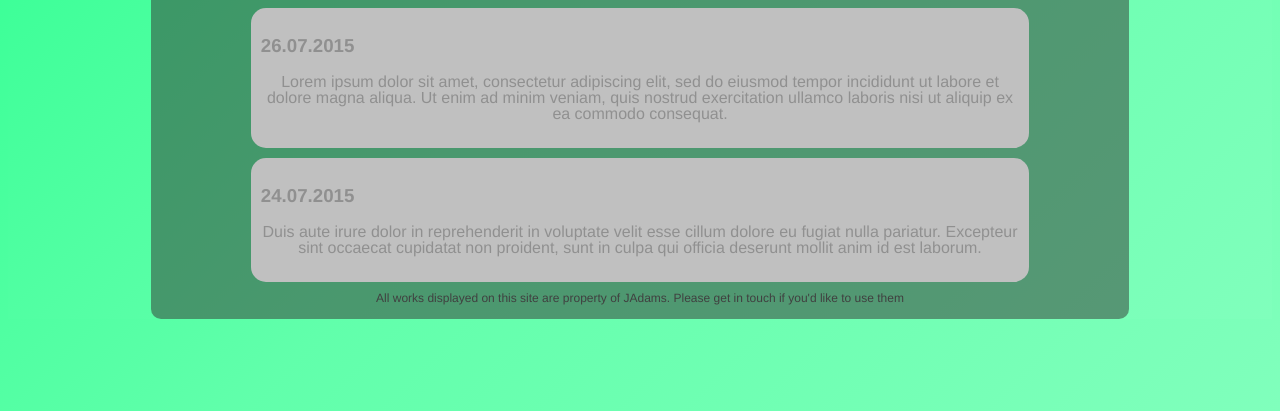
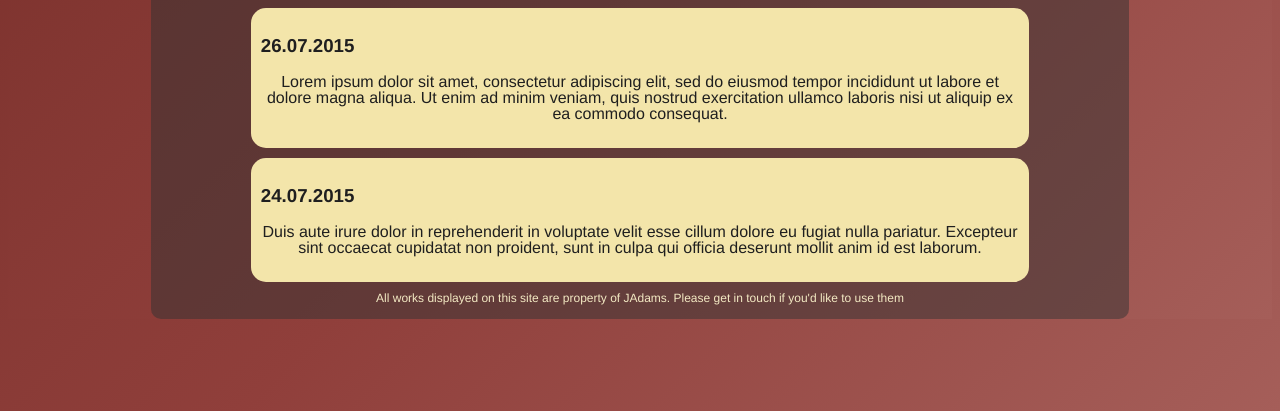
Before and after one commit to akulbaba/jadams, a plain HTML site: page index.html in a window 1280 px wide. Shown: the part 389-800 px from the top of the page. Drawn offline with Linux system fonts and the light colour scheme.

Commit message:
changed colour scheme

```diff
--- a/stylesheet.css
+++ b/stylesheet.css
@@ -1,10 +1,10 @@
 html, body {
-	background: -webkit-linear-gradient(-45deg, #80FFBC, #61FFAB, #28FF8D);
+	background: -webkit-linear-gradient(-45deg, #80FFBC, #61ffab, #28FF8D);
 	background: -o-linear-gradient(-45deg, #80FFBC, #61FFAB, #28FF8D);
 	background: -moz-linear-gradient(-45deg, #80FFBC, #61FFAB, #28FF8D);
-	background: linear-gradient(-45deg, #80FFBC, #61FFAB, #28FF8D);
+	background: linear-gradient(-45deg, #A55E59, #903F3B, #762E29);
 	font-family: Helvetica, Chivo, Serif;
-	color: #909090;
+	color: #1F1F1F;
 	text-align: center;
 	height: auto;
 	min-height: 100%;
@@ -68,7 +68,7 @@ html, body {
 	margin: auto;
 	margin-bottom: 10px;
 	padding: 10px;
-	background: #C0C0C0;
+	background: #F3E5AA;
 	border-radius: 15px;
 	overflow: auto;
 }
@@ -95,7 +95,7 @@ html, body {
 }
 
 .footer {
-	color: #404040;
+	color: #F3E9C3;
 	font-size: 0.75em;
 	margin: auto;
 }
@@ -130,11 +130,10 @@ nav {
 
 a {
 	text-decoration: none;
-	color: #868686;
+	color: #E67F78;
 }
 
 a:hover, a:active {
-	color: #404040;
 	font-weight: bold;
 }
 
@@ -143,17 +142,16 @@ a:hover {
 }
 
 a:visited {
-	color: #606060;
+	color: #E6A6A1;
 }
 
 h1 {
 	font-size: 4em;
-	color: #949494;
 }
 
 h2 {
 	font-size: 2em;
-	color: #404040;
+	color: #F3E9C3;
 }
 
 h3 {
```
